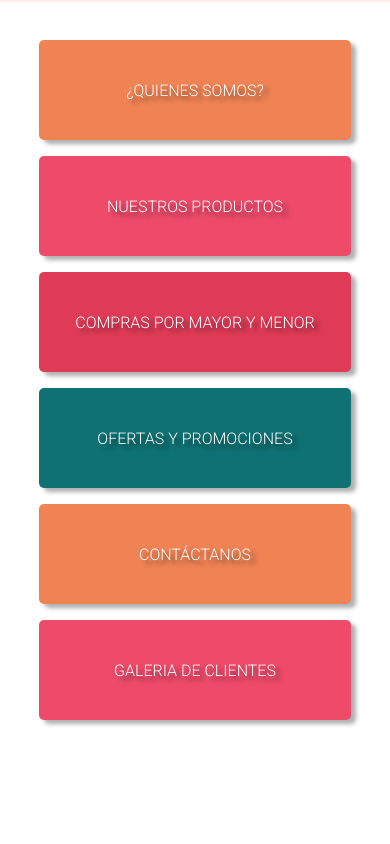
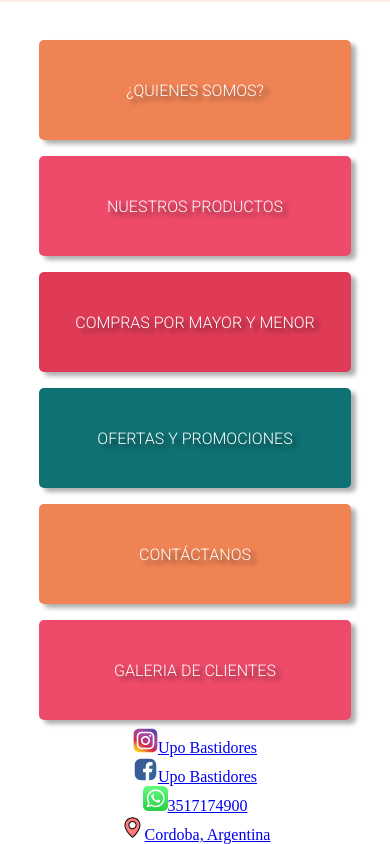
Before and after one commit to matiassalicru/upo-bastidores, a React (Create React App) app: page / in a window 390 px wide. Shown: the part 442-1286 px from the top of the page. Before the commit the page ends 1170 px from the top, so only its background shows below. Built offline with nearby package versions, Linux system fonts and the light colour scheme.

Commit message:
mobile test

```diff
--- a/src/Routes/Componentes/Footer/Footer.css
+++ b/src/Routes/Componentes/Footer/Footer.css
@@ -1,4 +1,4 @@
-.footer-container {
+/* .footer-container {
   display: flex;
   justify-content: center;
   align-items: center;
@@ -34,4 +34,9 @@
   }
 
 
+} */
+
+
+.icon-social{
+  width: 25px;
 }
--- a/src/Routes/Componentes/Footer/Footer.js
+++ b/src/Routes/Componentes/Footer/Footer.js
@@ -10,7 +10,7 @@ function Footer() {
     <div className="footer-container">
       <ul>
         <li className="item">
-          <img src={insta} alt="*" />
+          <img className='icon-social' src={insta} alt="*" />
           <a
             href="https://www.instagram.com/upo_bastidores/"
             target="_Blank"
@@ -20,7 +20,7 @@ function Footer() {
           </a>
         </li>
         <li className="item">
-          <img src={fb} alt="*" />
+          <img className='icon-social' src={fb} alt="*" />
           <a
             href="https://www.facebook.com/upo_bastidores-101914031541600"
             target="_Blank"
@@ -30,7 +30,7 @@ function Footer() {
           </a>
         </li>
         <li className="item">
-          <img src={wsp} alt="*" />
+          <img className='icon-social' src={wsp} alt="*" />
           <a
             href="https://wa.link/x16smx"
             target="_Blank"
@@ -40,7 +40,7 @@ function Footer() {
           </a>
         </li>
         <li className="item">
-          <img src={location} alt="*" />
+          <img className='icon-social' src={location} alt="*" />
           <a
             href="https://www.google.com/maps/place/C%C3%B3rdoba/data=!4m2!3m1!1s0x9432985f478f5b69:0xb0a24f9a5366b092?sa=X&ved=2ahUKEwic7M-6jKvrAhWkHLkGHQYqBgYQ8gEwAHoECAsQAQ"
             target="_Blank"
```
